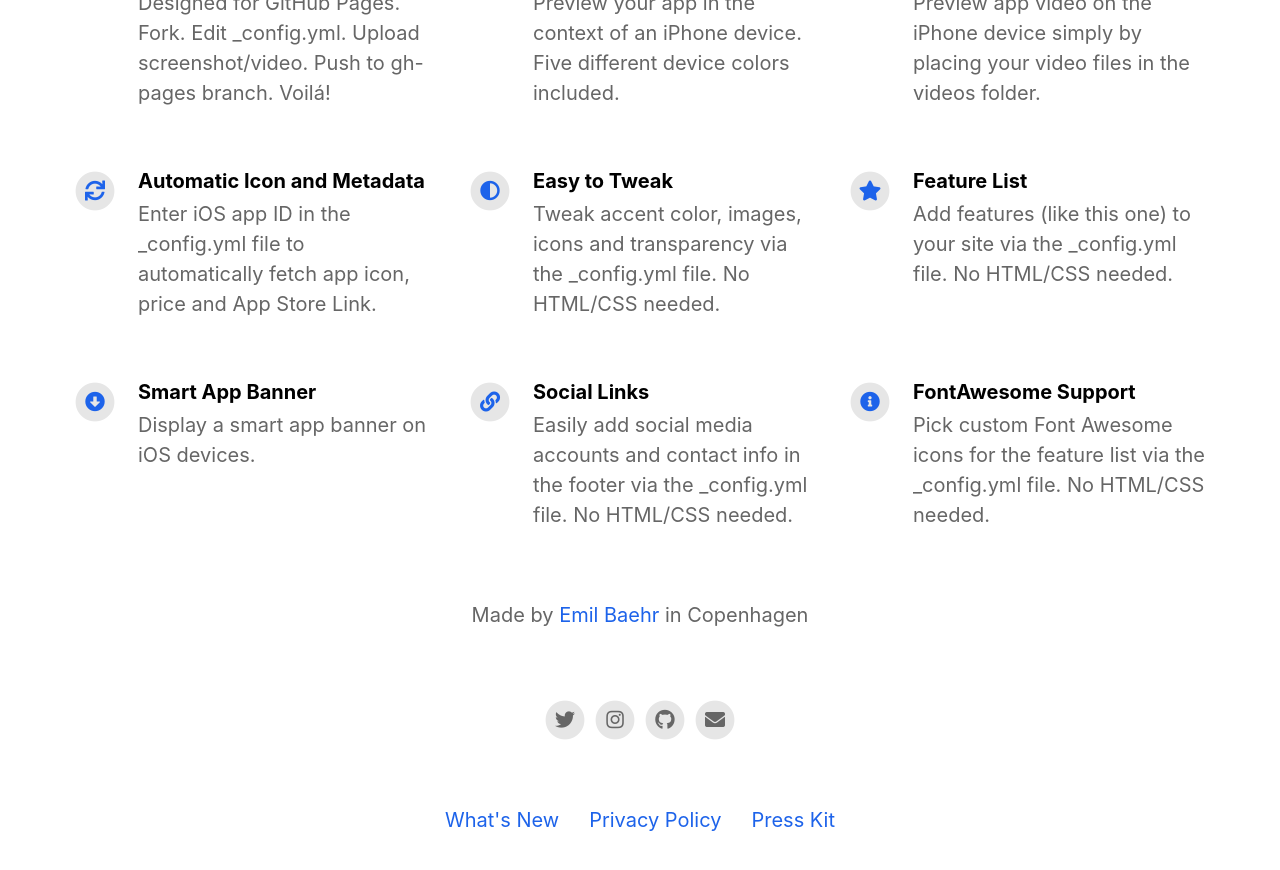
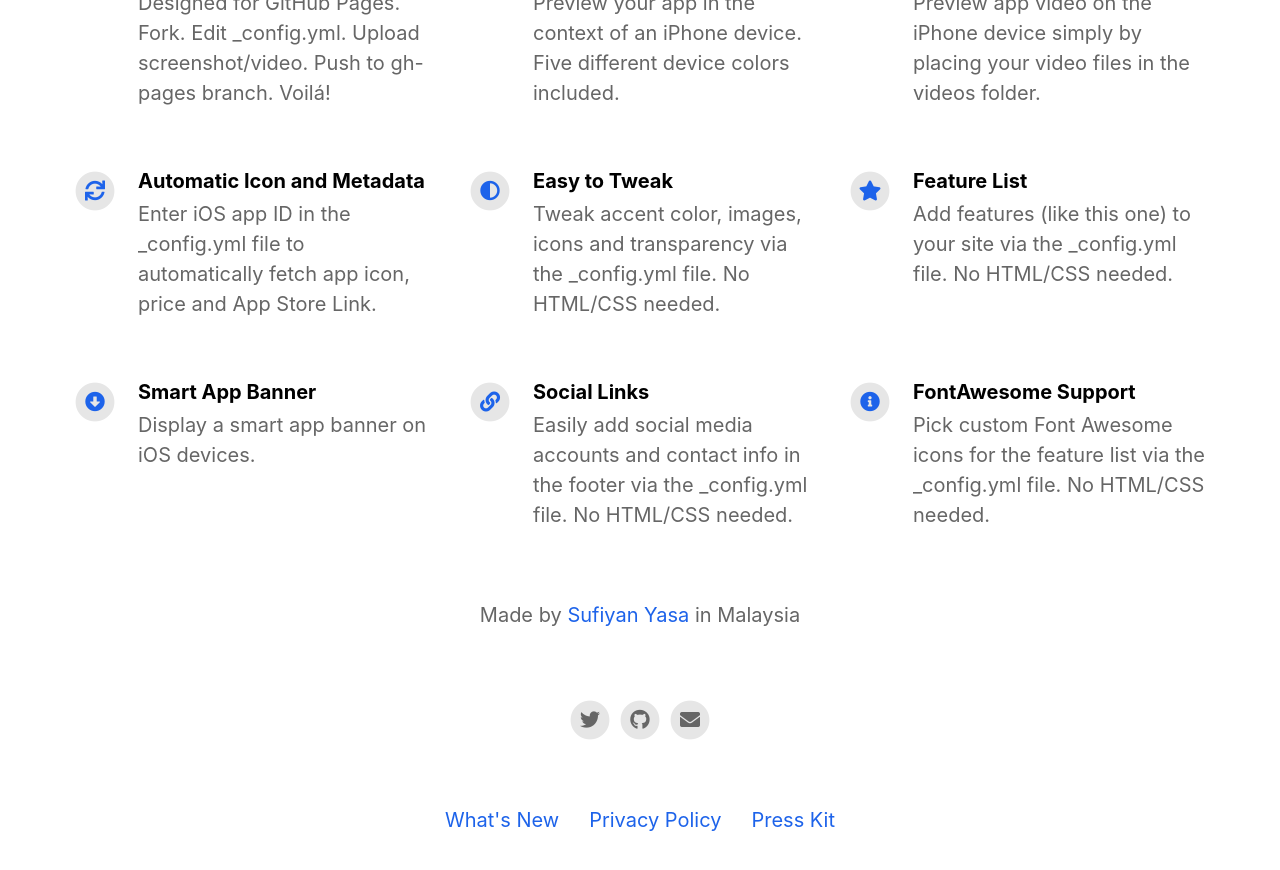
Before and after one commit to xr1337/CookieBlockerApp, a Jekyll site: the page built from index.html, in a window 1280 px wide and 900 px high, scrolled down 1124 px. Shown: the top 870 px of the window. Built offline with Jekyll 4.4.1, drawn with Linux system fonts in a browser that asks for light colours; nearby versions of some CDN libraries.

Commit message:
Update _config.yml

```diff
--- a/_config.yml
+++ b/_config.yml
@@ -2,7 +2,7 @@
 page_title                                :                                           # Automatically populates with app name if not set and if iOS app ID is set. Otherwise enter manually.
 
 # App Info
-ios_app_id                                : 1234793120                                # Required. Enter iOS app ID to automatically populate name, price and icons (e.g. 718043190).
+ios_app_id                                : 1594049656                                # Required. Enter iOS app ID to automatically populate name, price and icons (e.g. 718043190).
 ios_app_country                           : us                                        # Required outside USA. Enter 2 letter country code as in https://en.wikipedia.org/wiki/ISO_3166-1_alpha-2
 
 appstore_link                             :                                           # Automatically populates if not set and if iOS app ID is set. Otherwise enter manually.
@@ -20,14 +20,14 @@ enable_smart_app_banner                   : true
 
 
 # Information About Yourself
-your_name                                 : Emil Baehr
-your_link                                 : https://emilbaehr.com
-your_city                                 : Copenhagen
-email_address                             : emil.baehr@gmail.com
+your_name                                 : Sufiyan Yasa
+your_link                                 : https://sufiyanyasa.com
+your_city                                 : Malaysia
+email_address                             : me@sufiyanyasa.com
 facebook_username                         :
-instagram_username                        : ebaehr
-twitter_username                          : ebaehr
-github_username                           : emilbaehr
+instagram_username                        :
+twitter_username                          : sufiyanyasa
+github_username                           : xr1337
 youtube_username                          :
 
 
```
